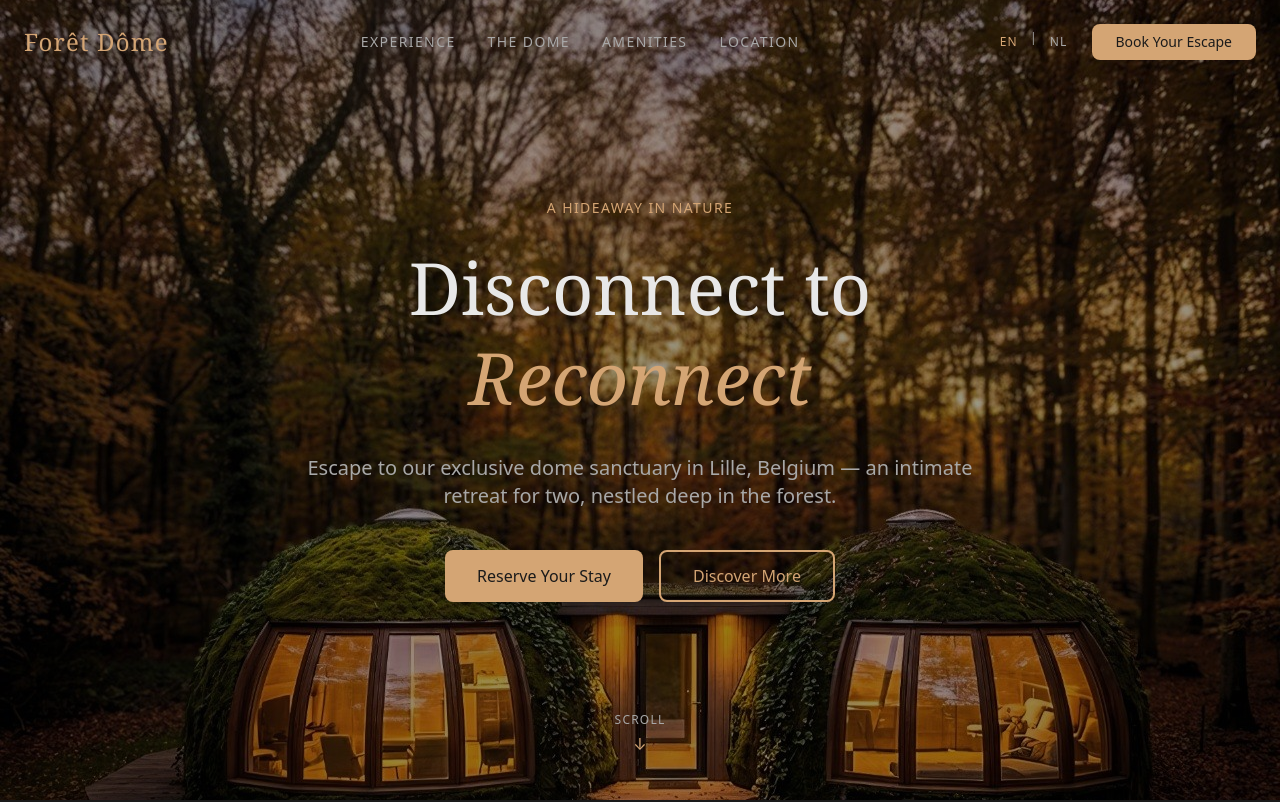
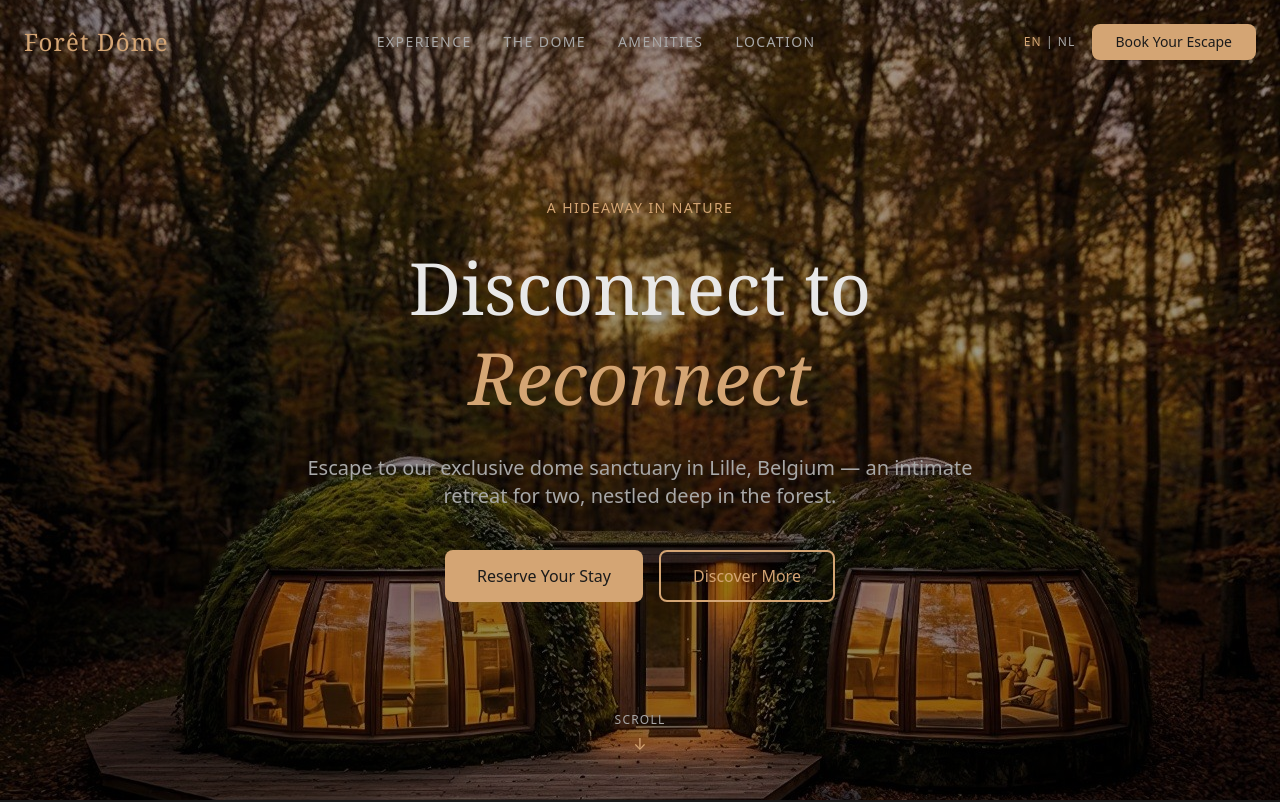
Before and after one commit to TNLConsulting/escapia, a Next.js app: page / in a window 1280 px wide. Shown: the top 802 px of the page. Built offline with nearby package versions, Linux system fonts and the light colour scheme.

Commit message:
Fix: background-position 70% - show more domes, less trees

```diff
--- a/src/components/Hero.tsx
+++ b/src/components/Hero.tsx
@@ -1,6 +1,5 @@
 "use client";
 
-import { useState } from "react";
 import { useLanguage } from "@/contexts/LanguageContext";
 import { translations } from "@/lib/translations";
 
@@ -11,101 +10,61 @@ export function Hero() {
   return (
     <section
       id="hero"
-      className="relative w-full h-screen bg-cover bg-center flex flex-col items-center justify-center"
+      className="relative w-full h-screen flex flex-col items-center justify-center"
       style={{
-        backgroundImage: "linear-gradient(rgba(0,0,0,0.4), rgba(0,0,0,0.4)), url('/dome-twin.jpg')",
+        backgroundImage: "linear-gradient(rgba(0,0,0,0.35), rgba(0,0,0,0.45)), url('/dome-twin.jpg')",
         backgroundColor: "#1a1a1a",
+        backgroundSize: "cover",
+        backgroundPosition: "center 70%",
       }}
     >
       {/* Navigation (Floating) */}
       <nav className="absolute top-0 left-0 right-0 w-full px-6 py-6 z-50">
         <div className="max-w-7xl mx-auto flex items-center justify-between">
-          {/* Logo */}
           <a href="#" className="font-serif text-2xl tracking-wider" style={{ color: "#d4a574" }}>
             Forêt Dôme
           </a>
 
-          {/* Links */}
           <div className="hidden md:flex gap-8">
-            <a href="#experience" className="text-sm tracking-widest uppercase hover:text-opacity-80" style={{ color: "#a8a8a8" }}>Experience</a>
-            <a href="#accommodations" className="text-sm tracking-widest uppercase hover:text-opacity-80" style={{ color: "#a8a8a8" }}>The Dome</a>
-            <a href="#amenities" className="text-sm tracking-widest uppercase hover:text-opacity-80" style={{ color: "#a8a8a8" }}>Amenities</a>
-            <a href="#location" className="text-sm tracking-widest uppercase hover:text-opacity-80" style={{ color: "#a8a8a8" }}>Location</a>
+            <a href="#experience" className="text-sm tracking-widest uppercase" style={{ color: "#a8a8a8" }}>Experience</a>
+            <a href="#accommodations" className="text-sm tracking-widest uppercase" style={{ color: "#a8a8a8" }}>The Dome</a>
+            <a href="#amenities" className="text-sm tracking-widest uppercase" style={{ color: "#a8a8a8" }}>Amenities</a>
+            <a href="#location" className="text-sm tracking-widest uppercase" style={{ color: "#a8a8a8" }}>Location</a>
           </div>
 
-          {/* Language + CTA */}
           <div className="flex items-center gap-4">
             <div className="flex gap-1 text-xs tracking-widest">
-              <button
-                onClick={() => setLanguage("en")}
-                className="px-2 py-1 transition-colors"
-                style={{ color: language === "en" ? "#d4a574" : "#a8a8a8" }}
-              >
-                EN
-              </button>
+              <button onClick={() => setLanguage("en")} style={{ color: language === "en" ? "#d4a574" : "#a8a8a8" }}>EN</button>
               <span style={{ color: "#a8a8a8" }}>|</span>
-              <button
-                onClick={() => setLanguage("nl")}
-                className="px-2 py-1 transition-colors"
-                style={{ color: language === "nl" ? "#d4a574" : "#a8a8a8" }}
-              >
-                NL
-              </button>
+              <button onClick={() => setLanguage("nl")} style={{ color: language === "nl" ? "#d4a574" : "#a8a8a8" }}>NL</button>
             </div>
-            <button
-              className="hidden sm:block px-6 py-2 rounded-lg text-sm font-medium transition-all"
-              style={{
-                backgroundColor: "#d4a574",
-                color: "#1a1a1a",
-              }}
-            >
+            <button className="hidden sm:block px-6 py-2 rounded-lg text-sm font-medium" style={{ backgroundColor: "#d4a574", color: "#1a1a1a" }}>
               Book Your Escape
             </button>
           </div>
         </div>
       </nav>
 
-      {/* Hero Content */}
+      {/* Content */}
       <div className="text-center max-w-3xl mx-auto px-6">
-        {/* Label */}
-        <p className="text-sm tracking-widest uppercase mb-6" style={{ color: "#d4a574" }}>
-          A hideaway in nature
-        </p>
-
-        {/* Title */}
+        <p className="text-sm tracking-widest uppercase mb-6" style={{ color: "#d4a574" }}>A hideaway in nature</p>
         <h1 className="font-serif text-6xl md:text-7xl font-light leading-tight mb-8" style={{ color: "#e8e8e8" }}>
           Disconnect to <span style={{ color: "#d4a574", fontStyle: "italic" }}>Reconnect</span>
         </h1>
-
-        {/* Subtitle */}
         <p className="text-lg md:text-xl mb-10" style={{ color: "#a8a8a8" }}>
           Escape to our exclusive dome sanctuary in Lille, Belgium — an intimate retreat for two, nestled deep in the forest.
         </p>
-
-        {/* CTA Buttons */}
         <div className="flex flex-col sm:flex-row gap-4 justify-center">
-          <button
-            className="px-8 py-3 rounded-lg font-medium transition-all hover:scale-105"
-            style={{
-              backgroundColor: "#d4a574",
-              color: "#1a1a1a",
-            }}
-          >
+          <button className="px-8 py-3 rounded-lg font-medium" style={{ backgroundColor: "#d4a574", color: "#1a1a1a" }}>
             Reserve Your Stay
           </button>
-          <button
-            className="px-8 py-3 rounded-lg font-medium transition-all border-2 hover:bg-opacity-10"
-            style={{
-              borderColor: "#d4a574",
-              color: "#d4a574",
-            }}
-          >
+          <button className="px-8 py-3 rounded-lg font-medium border-2" style={{ borderColor: "#d4a574", color: "#d4a574" }}>
             Discover More
           </button>
         </div>
       </div>
 
-      {/* Scroll Indicator */}
+      {/* Scroll */}
       <div className="absolute bottom-10 left-1/2 -translate-x-1/2 text-center">
         <p className="text-xs tracking-widest uppercase mb-2" style={{ color: "#a8a8a8" }}>Scroll</p>
         <div className="animate-bounce" style={{ color: "#d4a574" }}>↓</div>
```
